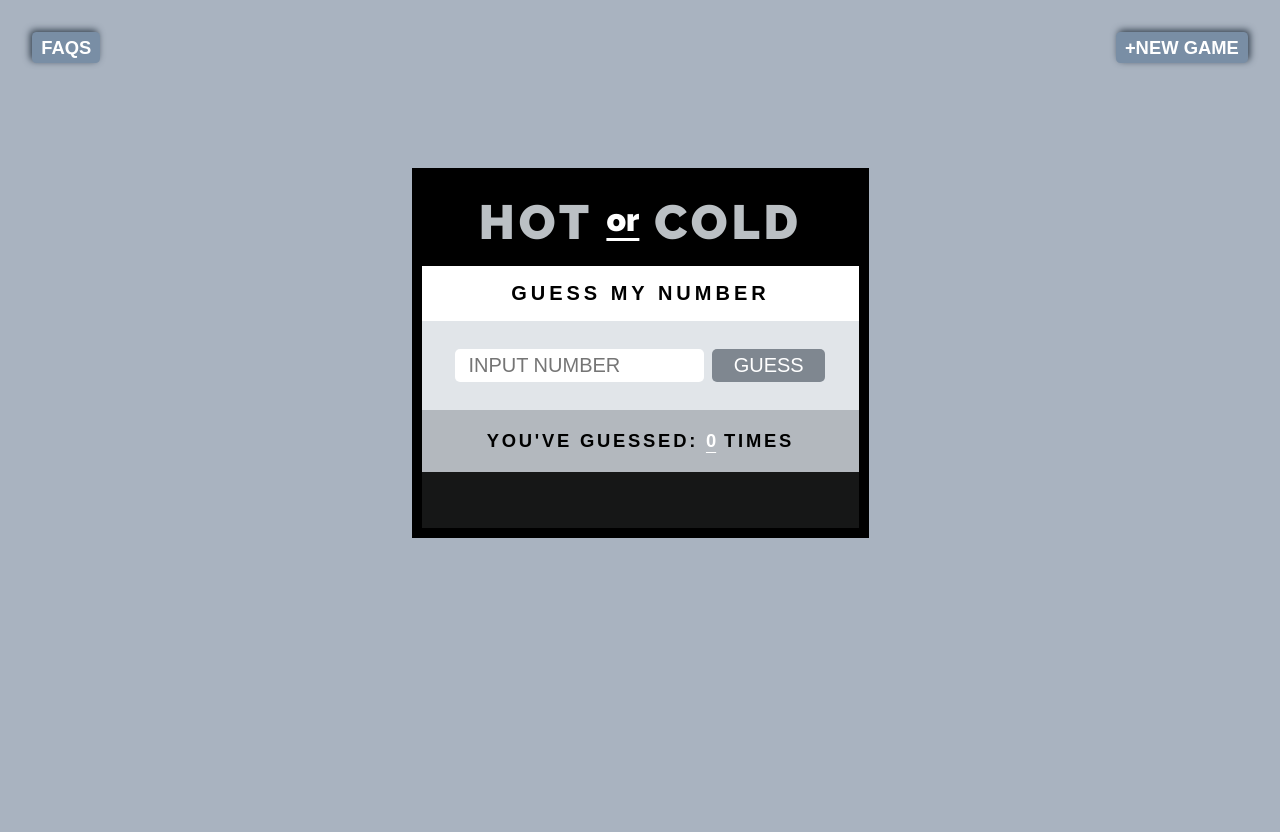
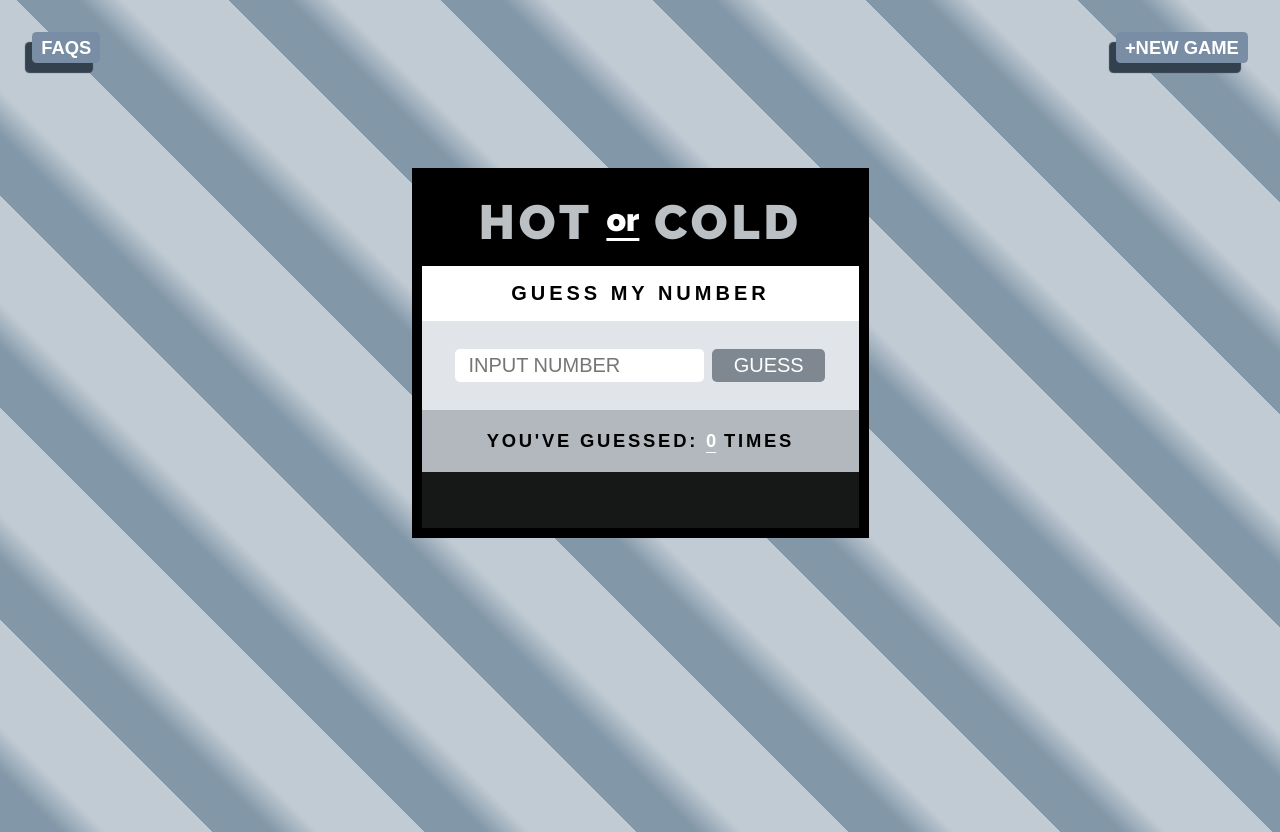
Before and after one commit to curvgrl5000/hot_cold, a React app: page / in a window 1280 px wide. Built offline with nearby package versions, Linux system fonts and the light colour scheme; a web font is replaced by a local one.

Commit message:
a few more things for the game

```diff
--- a/src/index.css
+++ b/src/index.css
@@ -11,7 +11,10 @@
     padding: 1em;
     overflow: hidden;
     height: 100vh;
-    background-color: #a9b3c0;
+    background-color: #8297a8;
+    background-color: #8297a8;
+    background-image: repeating-linear-gradient(45deg, transparent, transparent 43px, rgba(255, 255, 255, 0.5) 75px, rgba(255, 255, 255, 0.5) 150px);
+
 }
 
 .top_nav {
@@ -137,13 +140,13 @@
 button.info.left{
     background-color: #798ea5;
     float: left;
-    box-shadow: -2px -2px 7px #33404e;
+    box-shadow: -7px 10px 1px #33404e;
 }
 
 button.info.right{
     background-color: #798ea5;
     float: right;
-    box-shadow: 2px -2px 7px #33404e;
+    box-shadow: -7px 10px 1px #33404e;
 }
 
 button.info:hover{
```
